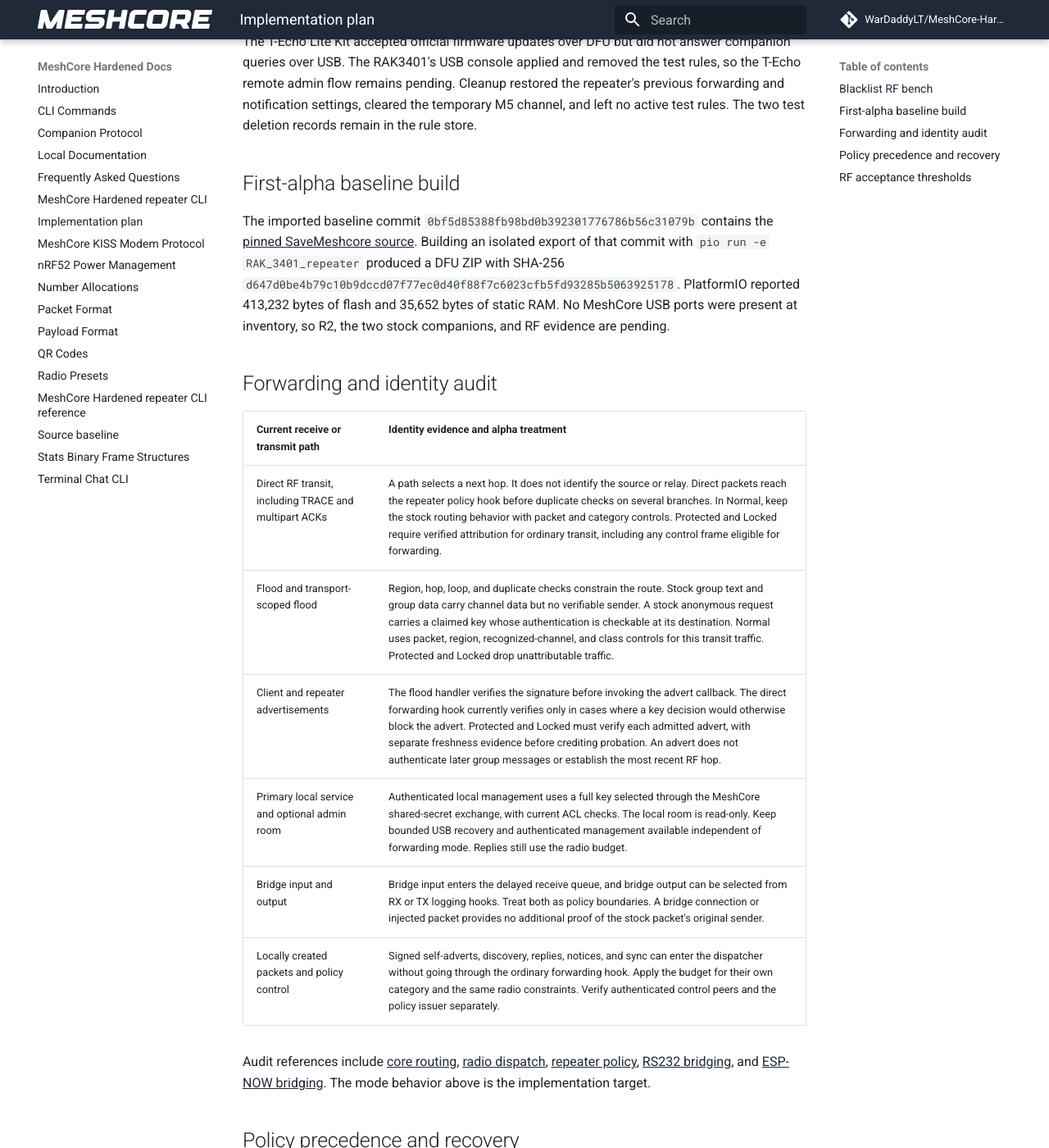
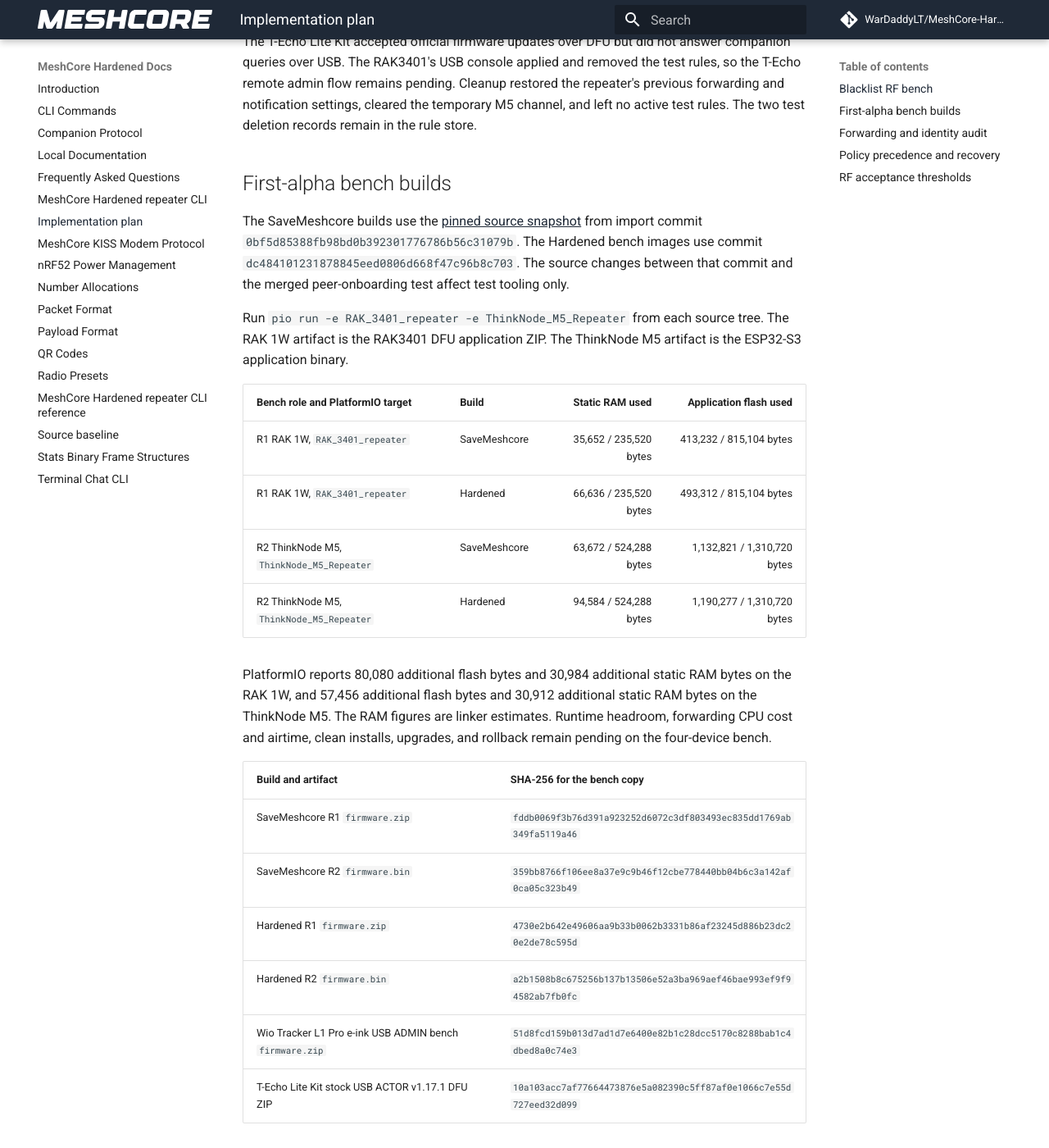
Before and after one commit to WarDaddyLT/MeshCore-Hardened, an MkDocs documentation site: the page built from docs/implementation-plan.md, in a window 1280 px wide and 1400 px high, scrolled down 2846 px. Shown: the whole window at 82% size. Built offline with MkDocs 1.6.1 and Material for MkDocs 9.7.7, drawn with Linux system fonts in a browser that asks for light colours; comment, search, counter and statistics services are not loaded; some of the changed text lies outside the part shown.

Commit message:
MSHCHRD-12 Record both repeater baseline builds (#65)

```diff
--- a/docs/implementation-plan.md
+++ b/docs/implementation-plan.md
@@ -46,9 +46,31 @@ The RAK3401 forwarded private group text before, during, and after the deny. The
 
 The T-Echo Lite Kit accepted official firmware updates over DFU but did not answer companion queries over USB. The RAK3401's USB console applied and removed the test rules, so the T-Echo remote admin flow remains pending. Cleanup restored the repeater's previous forwarding and notification settings, cleared the temporary M5 channel, and left no active test rules. The two test deletion records remain in the rule store.
 
-## First-alpha baseline build
+## First-alpha bench builds
 
-The imported baseline commit `0bf5d85388fb98bd0b392301776786b56c31079b` contains the [pinned SaveMeshcore source](source-baseline.md). Building an isolated export of that commit with `pio run -e RAK_3401_repeater` produced a DFU ZIP with SHA-256 `d647d0be4b79c10b9dccd07f77ec0d40f88f7c6023cfb5fd93285b5063925178`. PlatformIO reported 413,232 bytes of flash and 35,652 bytes of static RAM. No MeshCore USB ports were present at inventory, so R2, the two stock companions, and RF evidence are pending.
+The SaveMeshcore builds use the [pinned source snapshot](source-baseline.md) from import commit `0bf5d85388fb98bd0b392301776786b56c31079b`. The Hardened bench images use commit `dc484101231878845eed0806d668f47c96b8c703`. The source changes between that commit and the merged peer-onboarding test affect test tooling only.
+
+Run `pio run -e RAK_3401_repeater -e ThinkNode_M5_Repeater` from each source tree. The RAK 1W artifact is the RAK3401 DFU application ZIP. The ThinkNode M5 artifact is the ESP32-S3 application binary.
+
+| Bench role and PlatformIO target | Build | Static RAM used | Application flash used |
+| --- | --- | ---: | ---: |
+| R1 RAK 1W, `RAK_3401_repeater` | SaveMeshcore | 35,652 / 235,520 bytes | 413,232 / 815,104 bytes |
+| R1 RAK 1W, `RAK_3401_repeater` | Hardened | 66,636 / 235,520 bytes | 493,312 / 815,104 bytes |
+| R2 ThinkNode M5, `ThinkNode_M5_Repeater` | SaveMeshcore | 63,672 / 524,288 bytes | 1,132,821 / 1,310,720 bytes |
+| R2 ThinkNode M5, `ThinkNode_M5_Repeater` | Hardened | 94,584 / 524,288 bytes | 1,190,277 / 1,310,720 bytes |
+
+PlatformIO reports 80,080 additional flash bytes and 30,984 additional static RAM bytes on the RAK 1W, and 57,456 additional flash bytes and 30,912 additional static RAM bytes on the ThinkNode M5. The RAM figures are linker estimates. Runtime headroom, forwarding CPU cost and airtime, clean installs, upgrades, and rollback remain pending on the four-device bench.
+
+| Build and artifact | SHA-256 for the bench copy |
+| --- | --- |
+| SaveMeshcore R1 `firmware.zip` | `fddb0069f3b76d391a923252d6072c3df803493ec835dd1769ab349fa5119a46` |
+| SaveMeshcore R2 `firmware.bin` | `359bb8766f106ee8a37e9c9b46f12cbe778440bb04b6c3a142af0ca05c323b49` |
+| Hardened R1 `firmware.zip` | `4730e2b642e49606aa9b33b0062b3331b86af23245d886b23dc20e2de78c595d` |
+| Hardened R2 `firmware.bin` | `a2b1508b8c675256b137b13506e52a3ba969aef46bae993ef9f94582ab7fb0fc` |
+| Wio Tracker L1 Pro e-ink USB ADMIN bench `firmware.zip` | `51d8fcd159b013d7ad1d7e6400e82b1c28dcc5170c8288bab1c4dbed8a0c74e3` |
+| T-Echo Lite Kit stock USB ACTOR v1.17.1 DFU ZIP | `10a103acc7af77664473876e5a082390c5ff87af0e1066c7e55d727eed32d099` |
+
+These checksums identify the local artifacts. Record the exact artifacts installed on each device in the [four-device bench configuration](../scripts/hil/README.md) and confirm the resulting identity and firmware over USB. The e-ink ADMIN image has built successfully and still needs installation and USB confirmation. Stock Android interoperability and the physical bad-actor scenarios are release gates.
 
 ## Forwarding and identity audit
 
```
